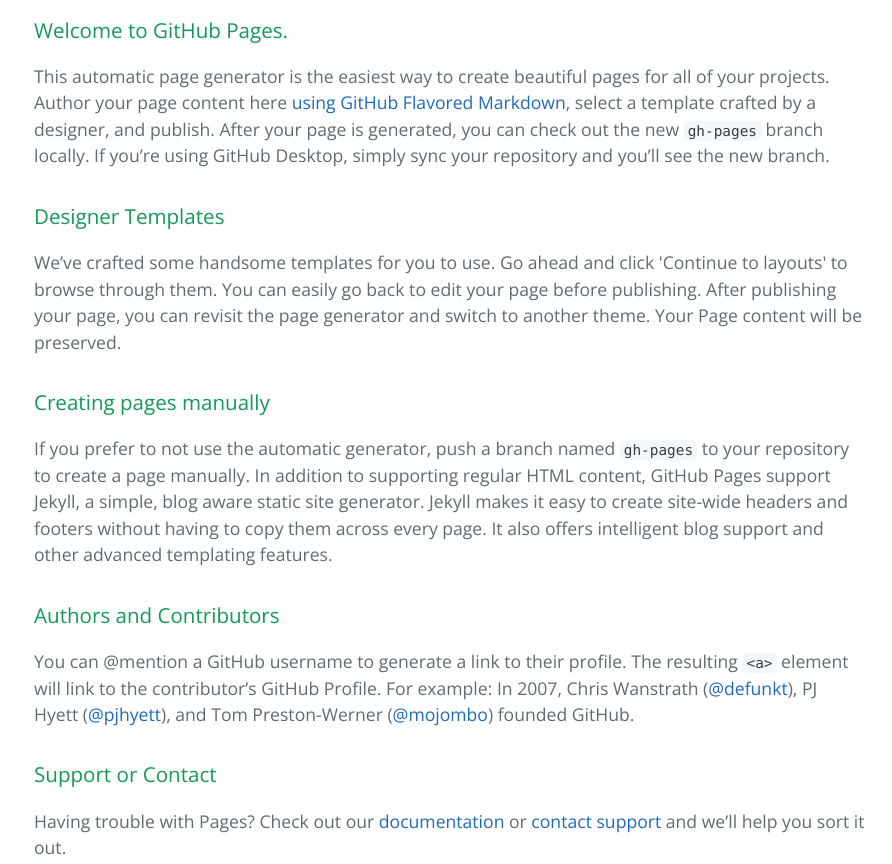
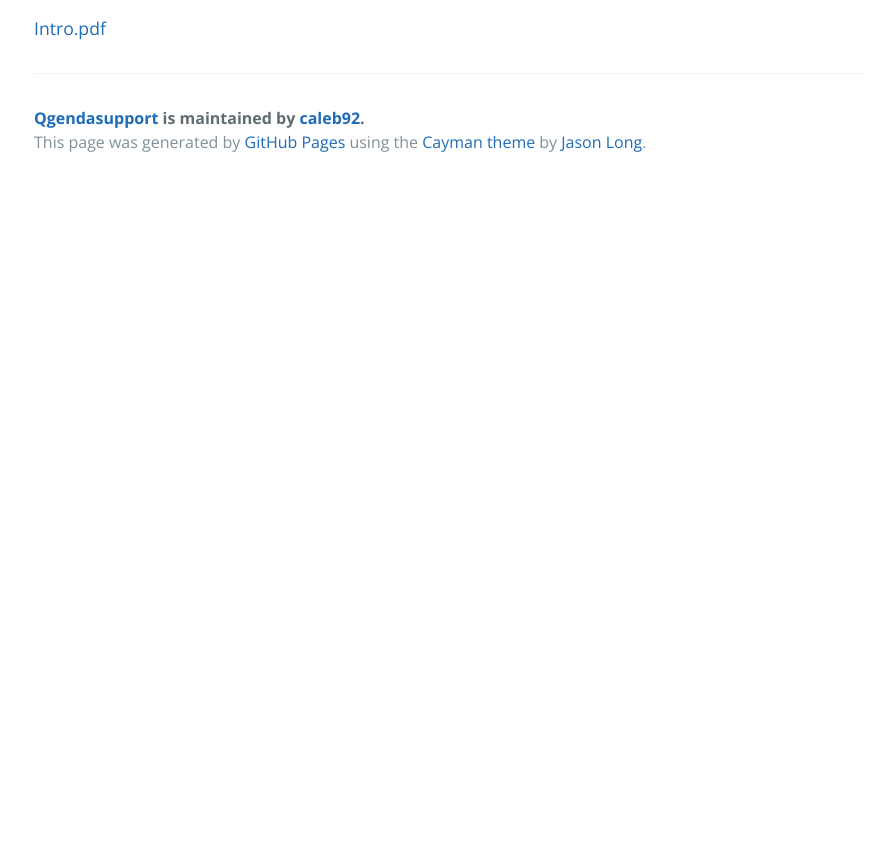
Before and after one commit to caleb92/QGendaSupport, a plain HTML site: page index.html in a window 1280 px wide. Shown: the part 400-1264 px from the top of the page, without its empty margins (190-1082 px from the left). After the commit the page ends 800 px from the top, so only its background shows below. Drawn offline with nearby package versions, Linux system fonts and the light colour scheme.

```diff
--- a/index.html
+++ b/index.html
@@ -19,30 +19,7 @@
     </section>
 
     <section class="main-content">
-      <h3>
-<a id="welcome-to-github-pages" class="anchor" href="#welcome-to-github-pages" aria-hidden="true"><span aria-hidden="true" class="octicon octicon-link"></span></a>Welcome to GitHub Pages.</h3>
-
-<p>This automatic page generator is the easiest way to create beautiful pages for all of your projects. Author your page content here <a href="https://guides.github.com/features/mastering-markdown/">using GitHub Flavored Markdown</a>, select a template crafted by a designer, and publish. After your page is generated, you can check out the new <code>gh-pages</code> branch locally. If you’re using GitHub Desktop, simply sync your repository and you’ll see the new branch.</p>
-
-<h3>
-<a id="designer-templates" class="anchor" href="#designer-templates" aria-hidden="true"><span aria-hidden="true" class="octicon octicon-link"></span></a>Designer Templates</h3>
-
-<p>We’ve crafted some handsome templates for you to use. Go ahead and click 'Continue to layouts' to browse through them. You can easily go back to edit your page before publishing. After publishing your page, you can revisit the page generator and switch to another theme. Your Page content will be preserved.</p>
-
-<h3>
-<a id="creating-pages-manually" class="anchor" href="#creating-pages-manually" aria-hidden="true"><span aria-hidden="true" class="octicon octicon-link"></span></a>Creating pages manually</h3>
-
-<p>If you prefer to not use the automatic generator, push a branch named <code>gh-pages</code> to your repository to create a page manually. In addition to supporting regular HTML content, GitHub Pages support Jekyll, a simple, blog aware static site generator. Jekyll makes it easy to create site-wide headers and footers without having to copy them across every page. It also offers intelligent blog support and other advanced templating features.</p>
-
-<h3>
-<a id="authors-and-contributors" class="anchor" href="#authors-and-contributors" aria-hidden="true"><span aria-hidden="true" class="octicon octicon-link"></span></a>Authors and Contributors</h3>
-
-<p>You can @mention a GitHub username to generate a link to their profile. The resulting <code>&lt;a&gt;</code> element will link to the contributor’s GitHub Profile. For example: In 2007, Chris Wanstrath (<a href="https://github.com/defunkt" class="user-mention">@defunkt</a>), PJ Hyett (<a href="https://github.com/pjhyett" class="user-mention">@pjhyett</a>), and Tom Preston-Werner (<a href="https://github.com/mojombo" class="user-mention">@mojombo</a>) founded GitHub.</p>
-
-<h3>
-<a id="support-or-contact" class="anchor" href="#support-or-contact" aria-hidden="true"><span aria-hidden="true" class="octicon octicon-link"></span></a>Support or Contact</h3>
-
-<p>Having trouble with Pages? Check out our <a href="https://help.github.com/pages">documentation</a> or <a href="https://github.com/contact">contact support</a> and we’ll help you sort it out.</p>
+      <p><a href="http://USERNAME.github.io/QGendaSupport/Intro.pdf">Intro.pdf</a></p>
 
       <footer class="site-footer">
         <span class="site-footer-owner"><a href="https://github.com/caleb92/QGendaSupport">Qgendasupport</a> is maintained by <a href="https://github.com/caleb92">caleb92</a>.</span>
```
Also changed, not shown: params.json (+1 -1 lines).
